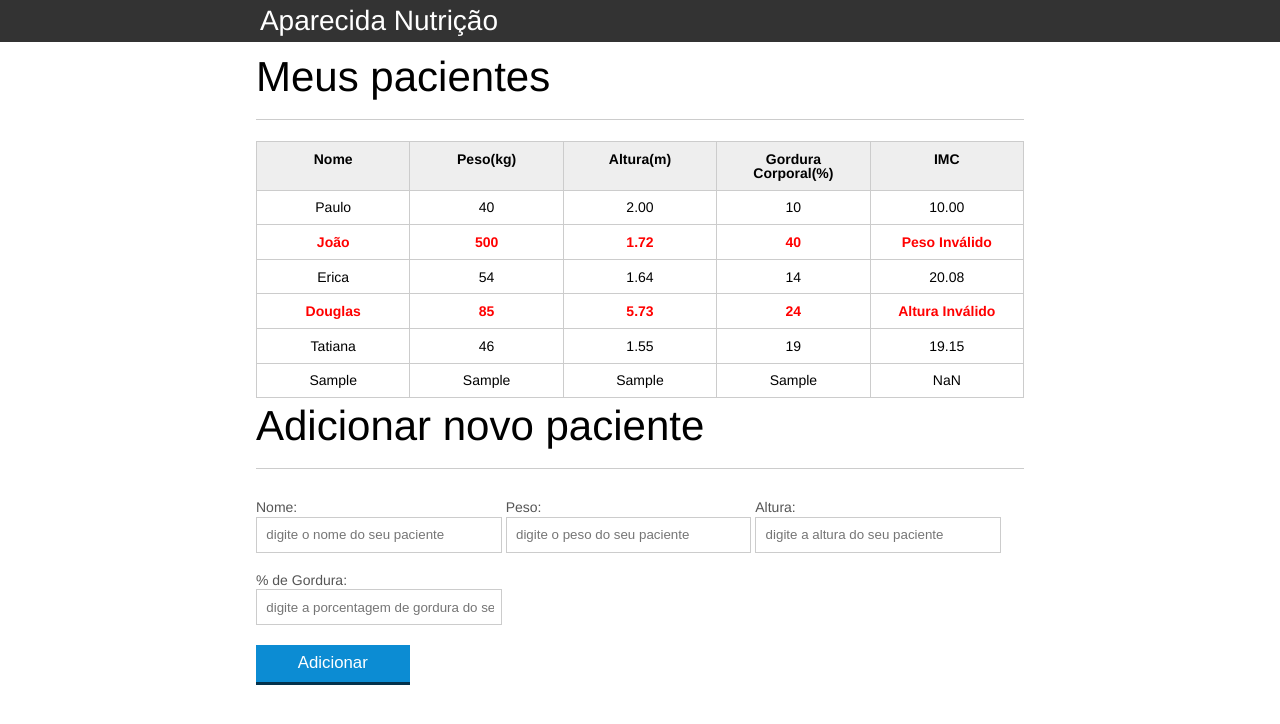
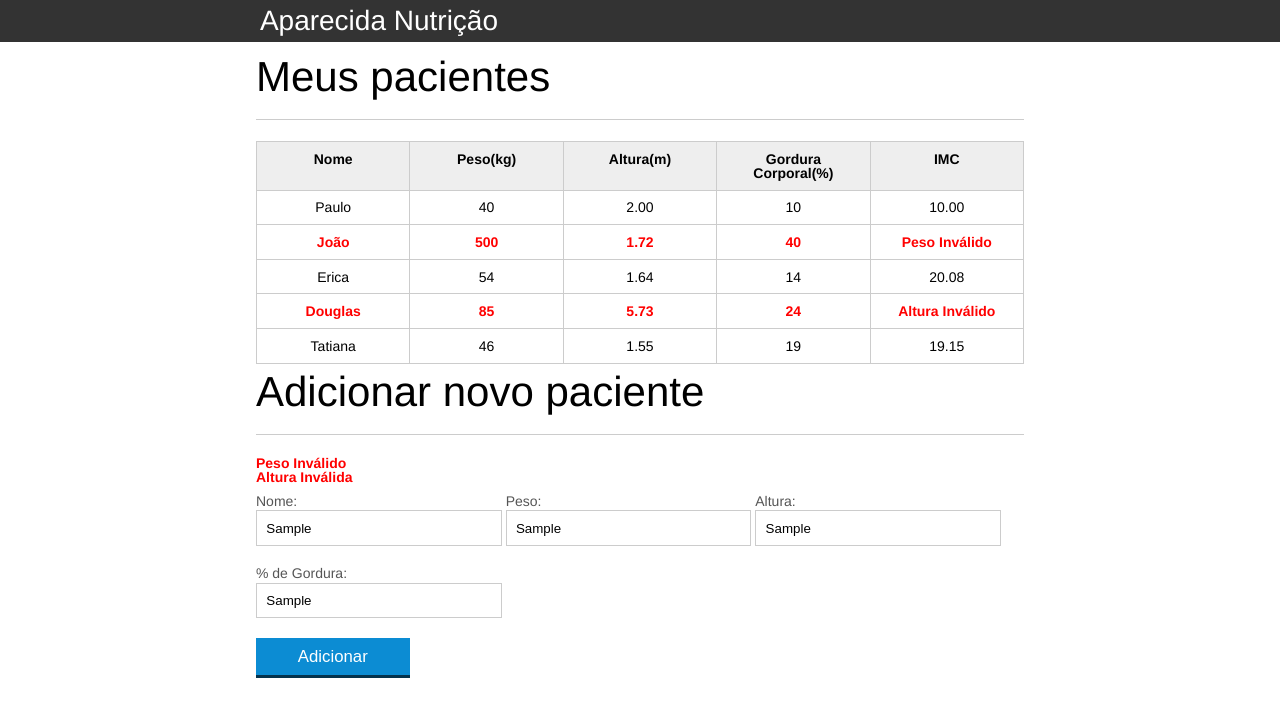
Before and after one commit to rafaelsantanna/aula01, a plain HTML site: page javascript/aula 04/index.html in a window 1280 px wide. Both pictures are taken after typing "Sample", "Sample", "Sample", "Sample" into the empty fields and a click on the button "Adicionar". Drawn offline with Linux system fonts and the light colour scheme.

Commit message:
parte validações, faltam 2 modulos

```diff
--- a/javascript/aula 04/css/index.css
+++ b/javascript/aula 04/css/index.css
@@ -137,3 +137,8 @@ button[disabled=disabled], button:disabled {
 	color: red;
 	font-weight: bold;
 }
+
+#mensagens-erros {
+	color: red;
+	font-weight: bold;
+}
--- a/javascript/aula 04/index.html
+++ b/javascript/aula 04/index.html
@@ -75,6 +75,9 @@
 
 	<section class="container">
 		<h2 id="titulo-form">Adicionar novo paciente</h2>
+
+		<ul id="mensagens-erros"></ul>
+
 		<form id="form-adiciona">
 			<div class="grupo">
 				<label for="nome">Nome:</label>
--- a/javascript/aula 04/js/calcula-imc.js
+++ b/javascript/aula 04/js/calcula-imc.js
@@ -17,17 +17,17 @@ for (var i = 0; i < pacientes.length; i = i + 1) {
     var altura = tdAltura.textContent;
 
     // Variaveis de validação
-    var pesoEhValido = true;
-    var alturaEhValido = true;
+    var pesoEhValido = validaPeso(peso);
+    var alturaEhValido = validaAltura(altura);
 
     // Validação altura e peso
-    if (peso >= 200 || peso <= 0) {
+    if (!pesoEhValido) {
         pesoEhValido = false;
         tdImc.textContent = "Peso Inválido";
         paciente.classList.add('paciente-invalido');
     }
 
-    if (altura >= 3.00 || altura <= 0) {
+    if (!alturaEhValido) {
         alturaEhValido = false;
         tdImc.textContent = "Altura Inválido";
         paciente.classList.add('paciente-invalido');
@@ -39,6 +39,21 @@ for (var i = 0; i < pacientes.length; i = i + 1) {
     }
 }
 
+function validaPeso(peso) {
+    if (peso >= 0 && peso <= 200 ) {
+        return true;
+    } else {
+        return false;
+    }
+}
+
+function validaAltura(altura) {
+    if (altura >= 0 && altura <= 3.00) {
+        return true;
+    } else {
+        return false;
+    }
+}
 
 function calculaImc(peso, altura) {
     var imc = 0;
--- a/javascript/aula 04/js/form.js
+++ b/javascript/aula 04/js/form.js
@@ -9,6 +9,13 @@ botaoAdicionar.addEventListener('click', function(event) {
 
     var pacienteTr = montaTr(paciente);
 
+    var erros = validaPaciente(paciente);
+
+    if (erros.length > 0) {
+        exibeMensagensDeErro(erros);
+        return;
+    }
+
     var tabela = document.querySelector('#tabela-pacientes');
 
     tabela.appendChild(pacienteTr);
@@ -16,6 +23,16 @@ botaoAdicionar.addEventListener('click', function(event) {
     form.reset();
 
 });
+
+function exibeMensagensDeErro(erros) {
+    var ul = document.querySelector('#mensagens-erros');
+    ul.innerHTML = "";
+    erros.forEach(function(erro) {
+        var li = document.createElement('li');
+        li.textContent = erro;
+        ul.appendChild(li);
+    });
+}
 
 function obtemPacienteDoFormulario(form) {
 
@@ -51,3 +68,33 @@ function montaTd(dado, classe) {
 
     return td;
 }
+
+function validaPaciente(paciente) {
+    var erros = [];
+
+    if(!validaPeso(paciente.peso)) {
+        erros.push("Peso Inválido");
+    }
+
+    if(!validaAltura(paciente.altura)) {
+        erros.push("Altura Inválida");
+    }
+
+    if(paciente.nome.length == 0){
+        erros.push("Nome não pode ser vazio");
+    }
+
+    if(paciente.peso.length == 0){
+        erros.push("Peso não pode ser vazio");
+    }
+
+    if(paciente.altura.length == 0){
+        erros.push("Altura não pode ser vazio");
+    }
+
+    if(paciente.gordura.length == 0){
+        erros.push("Gordura não pode ser vazio");
+    }
+
+    return erros;
+}
```
